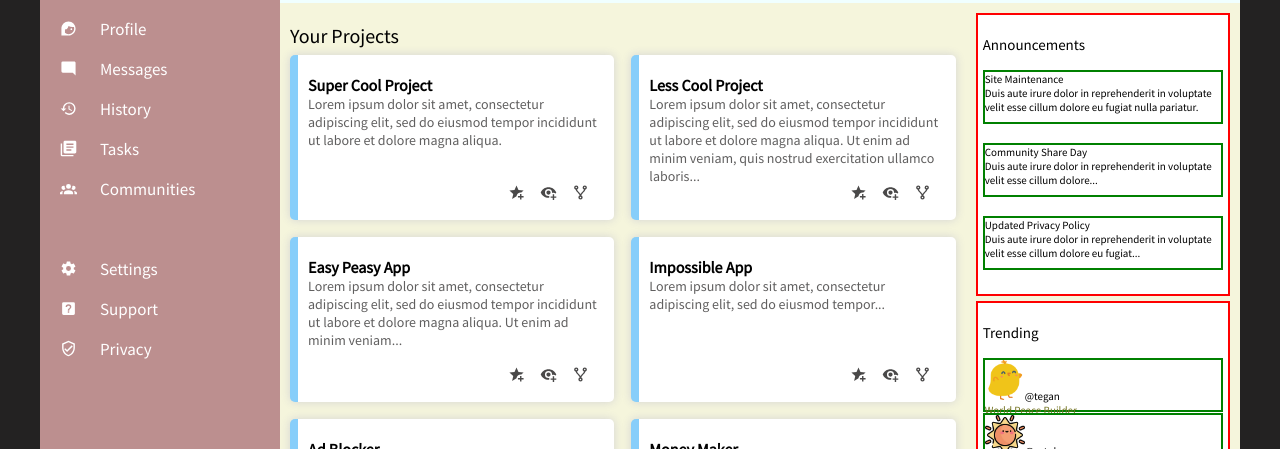
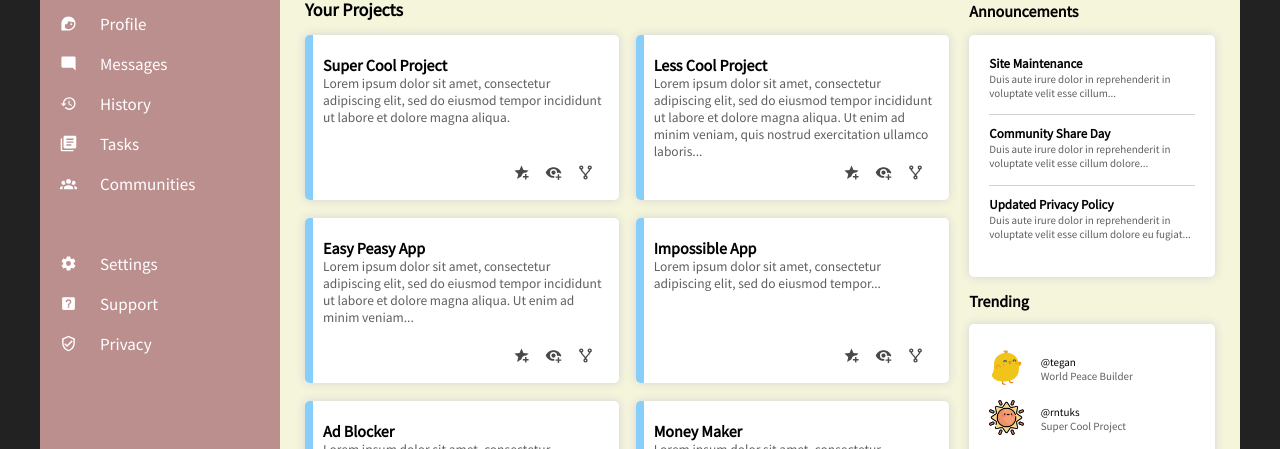
Before and after one commit to renata-blzk/admin-dashboard, a plain HTML site: page index.html in a window 1280 px wide. Shown: the part 127-576 px from the top of the page. Drawn offline with Linux system fonts and the light colour scheme.

Commit message:
tidy layout, margins

```diff
--- a/index.html
+++ b/index.html
@@ -113,18 +113,35 @@
                 <div class="other">
 
                     <div class="annc">
-                        <p>Announcements</p>
-                        <div>Site Maintenance<br>Duis aute irure dolor in reprehenderit in voluptate velit esse cillum dolore eu fugiat nulla pariatur.</div>
-                        <div>Community Share Day<br>Duis aute irure dolor in reprehenderit in voluptate velit esse cillum dolore...</div>
-                        <div>Updated Privacy Policy<br>Duis aute irure dolor in reprehenderit in voluptate velit esse cillum dolore eu fugiat...</div>
+                        <p class="otherHeaders">Announcements</p>
+
+                        <div class="anncWrapper">
+                            <div class="line"><span class="anncName">Site Maintenance</span><br>Duis aute irure dolor in reprehenderit in voluptate velit esse cillum...</div>
+                            <div class="line"><span class="anncName">Community Share Day</span><br>Duis aute irure dolor in reprehenderit in voluptate velit esse cillum dolore...</div>
+                            <div><span class="anncName">Updated Privacy Policy</span><br>Duis aute irure dolor in reprehenderit in voluptate velit esse cillum dolore eu fugiat...</div>
+                        </div>
+
                     </div>
 
                     <div class="trending">
-                        <p>Trending</p>
-                        <div><img src="./images/chick.png" alt="yellow chicken">@tegan<br><span>World Peace Builder</span></div>
-                        <div><img src="./images/sun.png" alt="yellow sun">@rntuks<br><span>Super Cool Project</span></div>
-                        <div><img src="./images/apple.png" alt="red apple">@kendall<br><span>Life Changing App</span></div>
-                        <div><img src="./images/cool.png" alt="chicken with glasses">@alex<br><span>No Traffic Maker</span></div>
+                        <p class="otherHeaders">Trending</p>
+
+                        <div class="trendWrapper">
+
+                            <div><img src="./images/chick.png" alt="yellow chicken"></div>
+                            <div class="eta">@tegan<br><span>World Peace Builder</span></div>
+
+                            <div><img src="./images/sun.png" alt="yellow sun"></div>
+                            <div class="eta">@rntuks<br><span>Super Cool Project</span></div>
+
+                            <div><img src="./images/apple.png" alt="red apple"></div>
+                            <div class="eta">@kendall<br><span>Life Changing App</span></div>
+
+                            <div><img src="./images/cool.png" alt="chicken with glasses"></div>
+                            <div class="eta">@alex<br><span>No Traffic Maker</span></div>
+
+                        </div>
+
                     </div>
 
                 </div>
--- a/styles.css
+++ b/styles.css
@@ -17,7 +17,7 @@ html {
 
 .projects,
 .other {
-    padding: 10px;
+    padding: 0px 10px;
     font-size: 15px;
 }
 
@@ -37,7 +37,7 @@ img {
 
 .sidebar {
     background-color: rosybrown;
-    padding: 25px 20px 20px 20px;
+    padding: 20px 20px 20px 20px;
     display: grid;
     grid-template-columns: 40px 5fr;
     grid-template-rows: 80px repeat(10, 40px);
@@ -63,10 +63,11 @@ img {
 
 .header {
     background-color: azure;
-    padding: 15px 30px 15px 30px;
+    padding: 10px 30px 10px 30px;
     display: grid;
     grid-template-rows: 1fr 1fr;
-    gap: 10px;
+    gap: 2px;
+    border-bottom: solid 2px lightgrey;
 
     input[type=text] {
         background-color: beige;
@@ -104,6 +105,7 @@ img {
     .name {
         margin-left: auto;
         margin-right: 10px;
+        font-size: 1em;
     }
 
     .firstSun {
@@ -150,13 +152,14 @@ img {
     display: grid;
     grid-template-columns: 2.5fr 1fr;
     background-color: beige;
+    padding: 0px 15px 36px 15px;
 }
 
 .projects {
     display: grid;
     grid-template-columns: 1fr 1fr;
-    grid-template-rows: 25px 1fr 1fr 1fr;
-    gap: 17px;
+    grid-template-rows: 30px 1fr 1fr 1fr;
+    gap: 18px 17px;
     color: rgb(96, 95, 95);
 
     > div {
@@ -165,7 +168,7 @@ img {
         background-color: white;
         padding: 20px 10px;
         border-radius: 5px;
-        font-size: 14px;
+        font-size: 0.9em;
         position: relative;
         box-shadow: 0px 0px 10px lightgray;
     }
@@ -178,9 +181,12 @@ img {
 
     > p {
         grid-column: 1 / -1;
-        font-size: 20px;
-        margin: 10px 0px 0px 0px;
+        font-size: 18px;
         color: black;
+        font-weight: 600;
+        line-height: 30px;
+        margin: 0;
+        padding-top: 8px;
     }
 
     .cubeSvg {
@@ -194,24 +200,67 @@ img {
 .other {
     display: grid;
     grid-template-rows: 1fr 1fr;
-    gap: 5px;
 }
 
 .annc,
 .trending {
-    border: solid 2px red;
-    padding: 5px;
     display: grid;
-    grid-template-rows: 50px 1fr 1fr 1fr;
-    background-color: white;
+    grid-template-rows: 1fr 7fr;
+    color: rgb(96, 95, 95);
+    gap: 13px;
 
-    > div {
-        border: solid 2px green;
-        height: 50px;
+    > p, div {
         font-size: 11px;
     }
+
+    p {
+        font-size: 16px;
+        font-weight: 600;
+        color: black;
+        margin: 0;
+        padding-top: 14px;
+    }
+
+    .anncWrapper {
+        display: grid;
+        grid-template-rows: 1fr 1fr 1fr;
+        padding: 20px;
+        gap: 10px;
+        background-color: white;
+        border-radius: 5px;
+        box-shadow: 0px 0px 10px lightgrey;
+
+        .anncName {
+            font-size: 13px;
+            font-weight: 600;
+            color: black;
+        }
+
+        .line {
+            border-bottom: solid 1px lightgrey;
+        }
+    }
+
+    .trendWrapper {
+        padding: 20px;
+        display: grid;
+        grid-template-columns: 1fr 3fr;
+        grid-template-rows: repeat(4, minmax(30px, 50px));
+        align-items: center;
+        background-color: white;
+        border-radius: 5px;
+        box-shadow: 0px 0px 10px lightgrey;
+
+        .eta {
+            color: black;
+        }
+
+        span {
+            color: rgb(96, 95, 95);
+        }
+
+        img {
+            width: 35px;
+        }
+    }
 }
-
-span {
-    color: rgb(115, 115, 33);
-}
```
